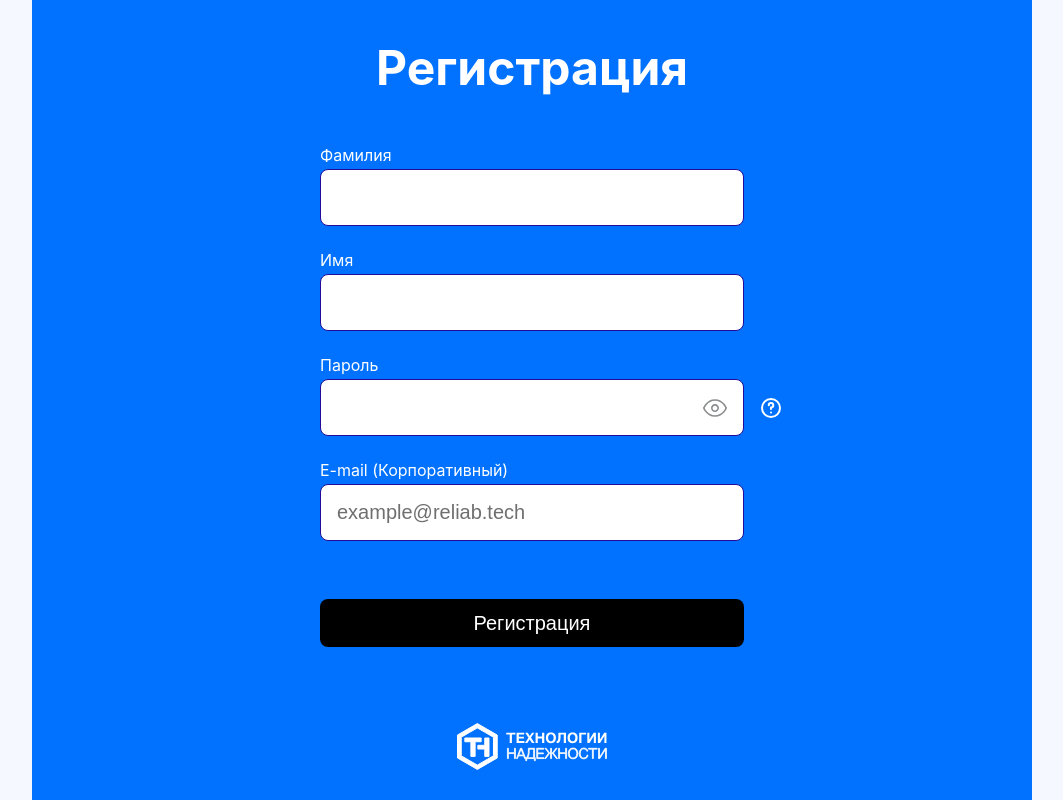
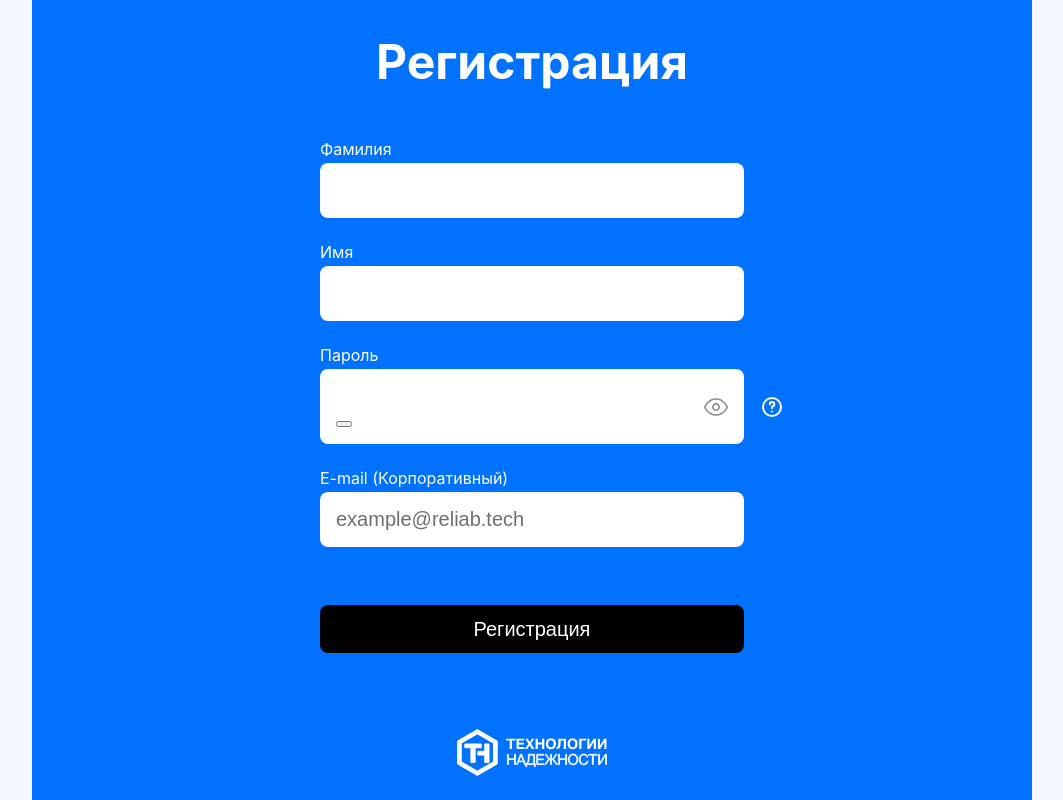
Before and after one commit to Banshi130/cloud_storage, a React (Create React App) app: page / in a window 1280 px wide. Shown: the whole page, without its empty margins (108-1171 px from the left). Built offline with nearby package versions, Linux system fonts and the light colour scheme.

Commit message:
без обводки

```diff
--- a/src/components/BaseInput.css
+++ b/src/components/BaseInput.css
@@ -13,6 +13,7 @@ display: block;
     position: relative;
     width: 100%;
     box-sizing: border-box;
+    border:none;
 }
 .BaseInput_input{
     font-size: 20px;
--- a/src/components/BaseInput.jsx
+++ b/src/components/BaseInput.jsx
@@ -1,11 +1,22 @@
 //общее окно инпута
-import React from "react";
+import React, { useState } from "react";
 import './BaseInput.css'
+import { useReducer } from 'react';
+import cn from "classnames";
 
-import cn from "classnames";
 export default (props)=>{
+const [vis, setVis]= useState()
+const CurrentType = props.type
 const SufixComponent =props.SufixComponent;
 const HintIcon =props.HintIcon;
+// const [type, setType]= useState(props.type)
+
+
+const visablePass = async () =>{
+    setVis('text')
+}
+
+
 
 return(
     <div className={cn("BaseInput",props.className)}>
@@ -15,8 +26,9 @@ return(
         <input  onInput={(e)=>{props.onInput&&props.onInput(e)}}
         onBlur={(e)=>{props.onBlur&&props.onBlur(e)}}
          value={props.value} name={props.name}
-        type={props.type} className="BaseInput_input"  placeholder={props.placeholder}/>
-       {SufixComponent&& <SufixComponent className="BaseInput_SufixComponent"/>}
+        type={CurrentType} className="BaseInput_input"  placeholder={props.placeholder}/>
+       {SufixComponent&& <button onClick={visablePass}>
+        <SufixComponent className="BaseInput_SufixComponent"/></button>}
         {HintIcon&& <HintIcon className="BaseInput_OuterIcon"/>}
         {/* //здесь должна быть иконнка визуально нутри инпута */}
     </div>
```
